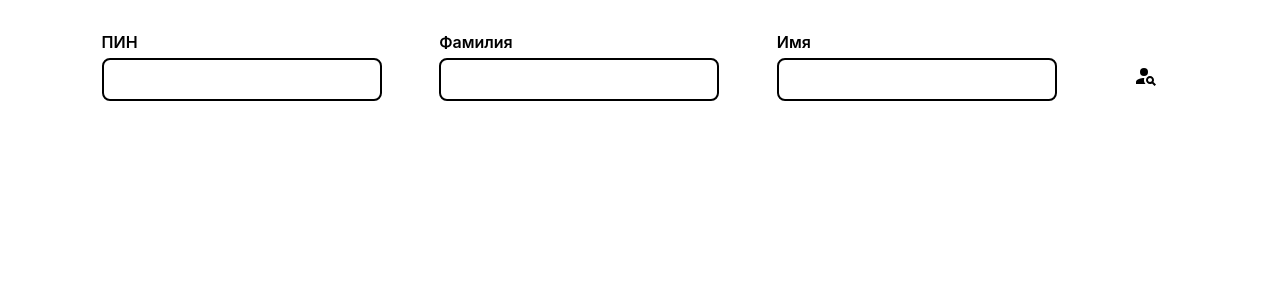
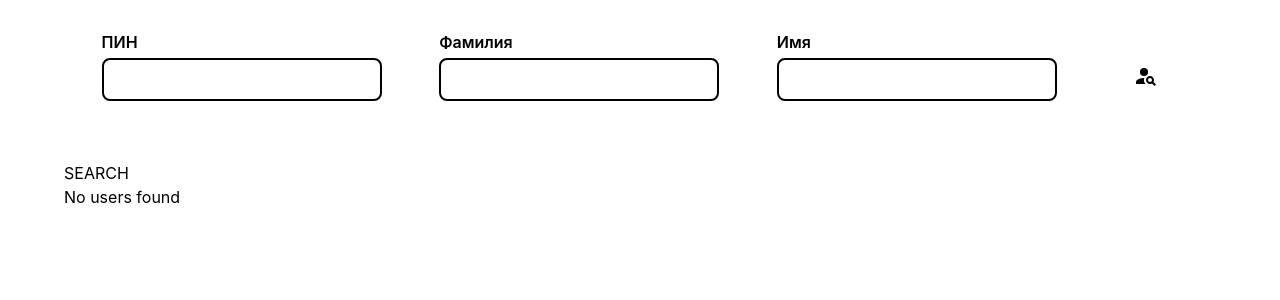
Before and after one commit to syimykbolotov/doc-users, a React (Vite) app: page /search/1/1 in a window 1280 px wide. Before the commit this address had no page. Shown: the top 300 px of the page. Built offline with nearby package versions, Linux system fonts and the light colour scheme.

Commit message:
created search component

```diff
--- a/src/API/index.js
+++ b/src/API/index.js
@@ -111,7 +111,7 @@ export const Userss = [
   },
   {
     id: 12,
-    name: "Алибек",
+    name: "Азат",
     lastName: "Осмонов",
     phone: "+996777987665",
     birth: "01.05.1990",
@@ -121,7 +121,7 @@ export const Userss = [
   },
   {
     id: 13,
-    name: "Алибек",
+    name: "Сыргак",
     lastName: "Осмонов",
     phone: "+996707233325",
     birth: "01.05.1945",
@@ -131,7 +131,7 @@ export const Userss = [
   },
   {
     id: 14,
-    name: "Алибек",
+    name: "Бакай",
     lastName: "Осмонов",
     phone: "+996775234354",
     birth: "01.05.1998",
@@ -141,7 +141,7 @@ export const Userss = [
   },
   {
     id: 15,
-    name: "Алибек",
+    name: "Бакай",
     lastName: "Осмонов",
     phone: "+996222222222",
     birth: "01.05.1989",
--- a/src/App.jsx
+++ b/src/App.jsx
@@ -3,6 +3,7 @@ import DataSearch from "./components/DataSearch/DataSearch";
 import { Route, Routes } from "react-router-dom";
 import Users from "./components/Users/Users";
 import User from "./components/User/User";
+import Search from "./components/Search/Search";
 
 const App = () => {
   return (
@@ -11,6 +12,8 @@ const App = () => {
       <Routes>
         <Route path="/users" element={<Users />} />
         <Route path="/user/:id" element={<User />} />
+        <Route path="/search/:usersName/:usersFirstName" element={<Search />} />
+        <Route path="/user/pin/:pin" element={<User />} />
       </Routes>
     </div>
   );
--- a/src/components/DataSearch/DataSearch.jsx
+++ b/src/components/DataSearch/DataSearch.jsx
@@ -10,12 +10,23 @@ const DataSearch = () => {
 
   const btn = () => {
     if (inputValueName === "" || inputValueLastName === "") {
-      alert("toltur");
+      alert("Заполните Поле !!!");
     } else {
-      nav("/users");
-    setInputValueLastName("");
+      nav(`/search/${inputValueLastName}/${inputValueName}`);
+      setInputValueLastName("");
+      setInputValueName("");
     }
   };
+
+  const searchByPin = () => {
+    if (inputValuePin === "") {
+      alert("Заполните Поле !!!");
+    } else {
+      nav(`/user/pin/${inputValuePin}`);
+      setInputValuePin("");
+    }
+  };
+
   return (
     <div id="dataSearch">
       <div className="container">
@@ -25,6 +36,7 @@ const DataSearch = () => {
             <input
               onChange={(e) => setInputValuePin(e.target.value)}
               type="text"
+              value={inputValuePin}
             />
           </div>
           <div className="dateInput">
@@ -32,6 +44,7 @@ const DataSearch = () => {
             <input
               onChange={(e) => setInputValueLastName(e.target.value)}
               type="text"
+              value={inputValueLastName}
             />
           </div>
           <div className="dateInput">
@@ -39,11 +52,19 @@ const DataSearch = () => {
             <input
               onChange={(e) => setInputValueName(e.target.value)}
               type="text"
+              value={inputValueName}
             />
           </div>
-          <button onClick={() => btn()}>
-            <MdPersonSearch />
-          </button>
+
+          {inputValuePin ? (
+            <button onClick={searchByPin}>
+              <MdPersonSearch />
+            </button>
+          ) : (
+            <button onClick={btn}>
+              <MdPersonSearch />
+            </button>
+          )}
         </div>
       </div>
     </div>
--- /dev/null
+++ b/src/components/Search/Search.jsx
@@ -0,0 +1,47 @@
+import React, { useState, useEffect } from "react";
+import { useNavigate, useParams } from "react-router-dom";
+import { Userss } from "../../API";
+
+const Search = () => {
+  const { usersName, usersFirstName, pin } = useParams();
+  const nav = useNavigate();
+  const [search, setSearch] = useState([]);
+
+  useEffect(() => {
+    if (pin) {
+      const result = Userss.filter((u) => u.pin.toString() === pin);
+      setSearch(result);
+    } else {
+      const results = Userss.filter(
+        (u) =>
+          u.lastName.toLowerCase() === usersName.toLowerCase() &&
+          u.name.toLowerCase() === usersFirstName.toLowerCase()
+      );
+      setSearch(results);
+    }
+  }, [usersName, usersFirstName, pin]);
+
+  return (
+    <div id="users">
+      <div className="container">
+        <h1>SEARCH</h1>
+        <div className="users">
+          {search.length > 0 ? (
+            search.map((u, idx) => (
+              <div className="num" key={u.id}>
+                <h2>{idx + 1}</h2>
+                <h3 onClick={() => nav(`/user/${u.id}`)}>
+                  {u.name} {u.lastName}
+                </h3>
+              </div>
+            ))
+          ) : (
+            <p>No users found</p>
+          )}
+        </div>
+      </div>
+    </div>
+  );
+};
+
+export default Search;
--- a/src/components/User/User.jsx
+++ b/src/components/User/User.jsx
@@ -10,9 +10,13 @@ import { Userss } from "../../API";
 
 const User = () => {
   const [modal, setModal] = useState(false);
-  const { id } = useParams();
+  const { id, pin } = useParams();
+
   const { user } = useSelector((state) => state.user);
-  const selectedUser = Userss.find((u) => u.id === parseInt(id));
+  const selectedUser = Userss.find(
+    (u) => u.id === parseInt(id) || u.pin === parseInt(pin)
+  );
+  // const selectedUser = Userss.find((u) => u.id === parseInt(id));
 
   if (!selectedUser) {
     return <div>Loading...</div>;
--- a/src/components/Users/Users.jsx
+++ b/src/components/Users/Users.jsx
@@ -8,7 +8,6 @@ const Users = () => {
   const dispatch = useDispatch();
   const nav = useNavigate();
   const { user } = useSelector((s) => s.user);
-  console.log(user);
 
   useEffect(() => {
     dispatch(getUser());
@@ -21,7 +20,9 @@ const Users = () => {
           {Userss.map((u, idx) => (
             <div className="num" key={u.id}>
               <h2>{idx + 1}</h2>
-              <h3 onClick={() => nav(`/user/${u.id}`)}>{u.name}</h3>
+              <h3 onClick={() => nav(`/user/${u.id}`)}>
+                {u.name} {u.lastName}
+              </h3>
             </div>
           ))}
         </div>
```
